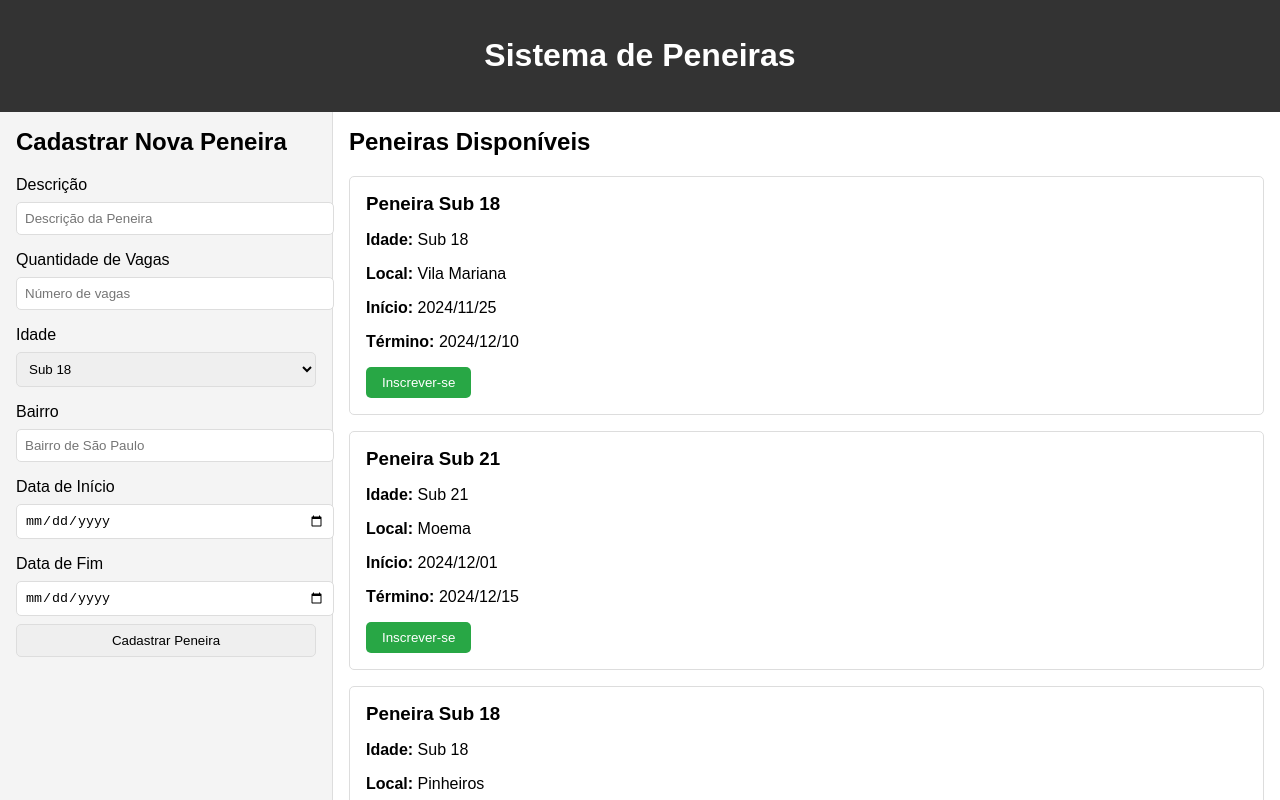
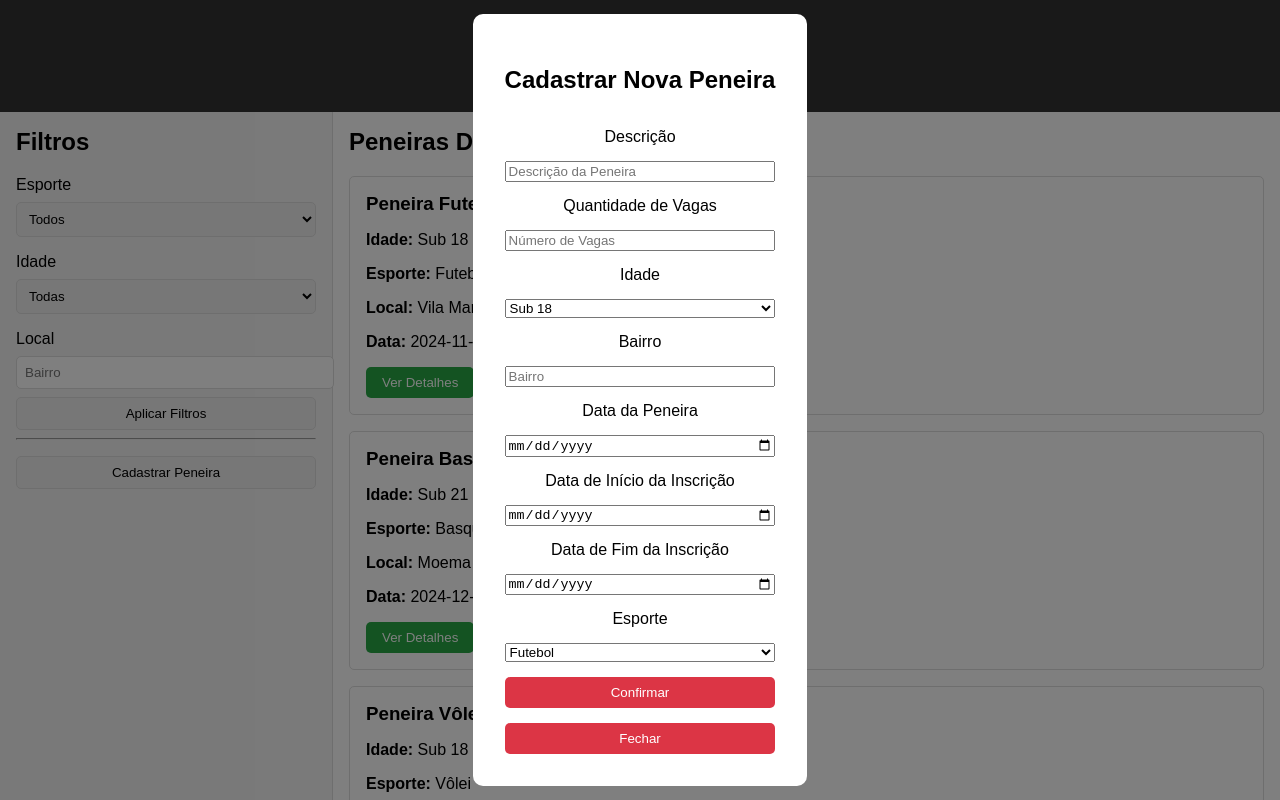
Before and after one commit to ThGalvaon/TalentScout, a plain HTML site: page team.html in a window 1280 px wide. Both pictures are taken after a click on the button "Cadastrar Peneira". Shown: the top 800 px of the page. Drawn offline with Linux system fonts and the light colour scheme.

Commit message:
atualizando a area do time

```diff
--- a/team.html
+++ b/team.html
@@ -3,7 +3,8 @@
 <head>
     <meta charset="UTF-8">
     <meta name="viewport" content="width=device-width, initial-scale=1.0">
-    <title>Sistema de Peneiras</title>
+    <title>Área do Time</title>
+</head>
 <style>
     /* CSS */
     body {
@@ -88,10 +89,14 @@
         display: none;
     }
     .modal-content {
+        display: flex;
+        flex-direction: column;
+        gap: 15px;
         background: #fff;
         padding: 2rem;
         border-radius: 5px;
         text-align: center;
+        border-radius: 10px;
     }
     .modal-content button {
         background: #dc3545;
@@ -105,40 +110,33 @@
         background: #c82333;
     }
 </style>
-</head>
 <body>
-    <!-- HTML -->
     <header class="header">
-        <h1>Sistema de Peneiras</h1>
+        <h1>Área do Time</h1>
     </header>
     <div class="container">
         <!-- Sidebar de Filtros -->
         <aside class="sidebar">
-            <h2>Cadastrar Nova Peneira</h2>
-            <label for="desc">Descrição</label>
-            <input type="text" id="desc" placeholder="Descrição da Peneira">
-
-            <label for="vagas">Quantidade de Vagas</label>
-            <input type="number" id="vagas" placeholder="Número de vagas">
-
-            <label for="idade">Idade</label>
-            <select id="idade">
+            <h2>Filtros</h2>
+            <label for="filter-sport">Esporte</label>
+            <select id="filter-sport">
+                <option value="">Todos</option>
+                <option value="Futebol">Futebol</option>
+                <option value="Basquete">Basquete</option>
+                <option value="Vôlei">Vôlei</option>
+            </select>
+            <label for="filter-age">Idade</label>
+            <select id="filter-age">
+                <option value="">Todas</option>
                 <option value="Sub 18">Sub 18</option>
                 <option value="Sub 21">Sub 21</option>
             </select>
-
-            <label for="bairro">Bairro</label>
-            <input type="text" id="bairro" placeholder="Bairro de São Paulo">
-
-            <label for="dataInicio">Data de Início</label>
-            <input type="date" id="dataInicio">
-
-            <label for="dataFim">Data de Fim</label>
-            <input type="date" id="dataFim">
-
-            <button id="cadastrar-peneira">Cadastrar Peneira</button>
+            <label for="filter-location">Local</label>
+            <input type="text" id="filter-location" placeholder="Bairro">
+            <button onclick="applyFilters()">Aplicar Filtros</button>
+            <hr>
+            <button onclick="openModal()">Cadastrar Peneira</button>
         </aside>
-
 
         <!-- Área de Vagas -->
         <main class="vagas">
@@ -149,35 +147,72 @@
         </main>
     </div>
 
-    <!-- Modal de Inscrição -->
+    <!-- Modal de Cadastro -->
     <div id="modal" class="modal hidden">
         <div class="modal-content">
-            <h2>Inscrição realizada com sucesso!</h2>
-            <p>Você se inscreveu nesta peneira.</p>
-            <button id="close-modal">Fechar</button>
+            <h2>Cadastrar Nova Peneira</h2>
+            <label for="desc">Descrição</label>
+            <input type="text" id="desc" placeholder="Descrição da Peneira">
+            <label for="vagas">Quantidade de Vagas</label>
+            <input type="number" id="vagas" placeholder="Número de Vagas">
+            <label for="idade">Idade</label>
+            <select id="idade">
+                <option value="Sub 18">Sub 18</option>
+                <option value="Sub 21">Sub 21</option>
+            </select>
+            <label for="bairro">Bairro</label>
+            <input type="text" id="bairro" placeholder="Bairro">
+            <label for="dataPeneira">Data da Peneira</label>
+            <input type="date" id="dataPeneira">
+            <label for="dataInicioInscricao">Data de Início da Inscrição</label>
+            <input type="date" id="dataInicioInscricao">
+            <label for="dataFimInscricao">Data de Fim da Inscrição</label>
+            <input type="date" id="dataFimInscricao">
+            <label for="esporte">Esporte</label>
+            <select id="esporte">
+                <option value="Futebol">Futebol</option>
+                <option value="Basquete">Basquete</option>
+                <option value="Vôlei">Vôlei</option>
+            </select>
+            <button onclick="cadastrarPeneira()">Confirmar</button>
+            <button onclick="closeModal()">Fechar</button>
+        </div>
+    </div>
+
+    <!-- Modal de Detalhes -->
+    <div id="detalhes-modal" class="modal hidden">
+        <div class="modal-content">
+            <h2>Detalhes da Peneira</h2>
+            <p><strong>Descrição:</strong> <span id="modal-desc"></span></p>
+            <p><strong>Vagas:</strong> <span id="modal-vagas"></span></p>
+            <p><strong>Idade:</strong> <span id="modal-idade"></span></p>
+            <p><strong>Bairro:</strong> <span id="modal-bairro"></span></p>
+            <p><strong>Data da Peneira:</strong> <span id="modal-dataPeneira"></span></p>
+            <p><strong>Data Início Inscrição:</strong> <span id="modal-dataInicioInscricao"></span></p>
+            <p><strong>Data Fim Inscrição:</strong> <span id="modal-dataFimInscricao"></span></p>
+            <p><strong>Esporte:</strong> <span id="modal-esporte"></span></p>
+            <button onclick="closeDetalhesModal()">Fechar</button>
         </div>
     </div>
 
     <script>
         // Dados Mockados
         const peneiras = [
-            { id: 1, title: "Peneira Sub 18", age: "Sub 18", location: "Vila Mariana", data_inicio: "2024/11/25", data_fim: "2024/12/10" },
-            { id: 2, title: "Peneira Sub 21", age: "Sub 21", location: "Moema", data_inicio: "2024/12/01", data_fim: "2024/12/15" },
-            { id: 3, title: "Peneira Sub 18", age: "Sub 18", location: "Pinheiros", data_inicio: "2024/11/20", data_fim: "2024/11/30" },
+            { id: 1, title: "Peneira Futebol Sub 18", age: "Sub 18", location: "Vila Mariana", esporte: "Futebol", date: "2024-11-25", startInscription: "2024-11-01", endInscription: "2024-11-20" },
+            { id: 2, title: "Peneira Basquete Sub 21", age: "Sub 21", location: "Moema", esporte: "Basquete", date: "2024-12-01", startInscription: "2024-11-10", endInscription: "2024-11-25" },
+            { id: 3, title: "Peneira Vôlei Sub 18", age: "Sub 18", location: "Pinheiros", esporte: "Vôlei", date: "2024-11-20", startInscription: "2024-11-05", endInscription: "2024-11-18" },
         ];
 
         const peneirasList = document.getElementById("peneiras-list");
 
-        // Renderiza as peneiras com as novas informações
-        function renderPeneiras(filterAge = "", filterLocation = "") {
+        function renderPeneiras(filters = {}) {
             peneirasList.innerHTML = "";
             peneiras
                 .filter((peneira) => {
-                    const matchesAge = !filterAge || peneira.age === filterAge;
-                    const matchesLocation =
-                        !filterLocation ||
-                        peneira.location.toLowerCase().includes(filterLocation.toLowerCase());
-                    return matchesAge && matchesLocation;
+                    const matchesSport = !filters.sport || peneira.esporte === filters.sport;
+                    const matchesAge = !filters.age || peneira.age === filters.age;
+                    const matchesLocation = !filters.location || peneira.location.toLowerCase().includes(filters.location.toLowerCase());
+                    return matchesSport && matchesAge && matchesLocation;
                 })
                 .forEach((peneira) => {
                     const vaga = document.createElement("div");
@@ -185,40 +220,77 @@
                     vaga.innerHTML = `
                         <h3>${peneira.title}</h3>
                         <p><strong>Idade:</strong> ${peneira.age}</p>
+                        <p><strong>Esporte:</strong> ${peneira.esporte}</p>
                         <p><strong>Local:</strong> ${peneira.location}</p>
-                        <p><strong>Início:</strong> ${peneira.data_inicio}</p>
-                        <p><strong>Término:</strong> ${peneira.data_fim}</p>
-                        <button onclick="inscrever(${peneira.id})">Inscrever-se</button>
+                        <p><strong>Data:</strong> ${peneira.date}</p>
+                        <button onclick="verDetalhes(${peneira.id})">Ver Detalhes</button>
                     `;
                     peneirasList.appendChild(vaga);
                 });
         }
-        const cadastrarButton = document.getElementById("cadastrar-peneira");
 
-cadastrarButton.addEventListener("click", () => {
+        function openModal() {
+            document.getElementById("modal").classList.remove("hidden");
+        }
+
+        function closeModal() {
+            document.getElementById("modal").classList.add("hidden");
+        }
+
+        function cadastrarPeneira() {
             const desc = document.getElementById("desc").value;
             const vagas = document.getElementById("vagas").value;
             const idade = document.getElementById("idade").value;
             const bairro = document.getElementById("bairro").value;
-    const dataInicio = document.getElementById("dataInicio").value;
-    const dataFim = document.getElementById("dataFim").value;
+            const dataPeneira = document.getElementById("dataPeneira").value;
+            const dataInicioInscricao = document.getElementById("dataInicioInscricao").value;
+            const dataFimInscricao = document.getElementById("dataFimInscricao").value;
+            const esporte = document.getElementById("esporte").value;
 
-    if (desc && vagas && idade && bairro && dataInicio && dataFim) {
+            if (desc && vagas && idade && bairro && dataPeneira && dataInicioInscricao && dataFimInscricao && esporte) {
                 peneiras.push({
                     id: peneiras.length + 1,
                     title: desc,
                     age: idade,
                     location: bairro,
-            data_inicio: dataInicio,
-            data_fim: dataFim,
+                    esporte,
+                    date: dataPeneira,
+                    startInscription: dataInicioInscricao,
+                    endInscription: dataFimInscricao,
                 });
 
                 alert("Peneira cadastrada com sucesso!");
                 renderPeneiras(); // Atualiza a lista com a nova peneira
+                closeModal();
             } else {
                 alert("Por favor, preencha todos os campos.");
             }
-});
+        }
+
+        function verDetalhes(id) {
+            const peneira = peneiras.find(p => p.id === id);
+            document.getElementById("modal-desc").textContent = peneira.title;
+            document.getElementById("modal-vagas").textContent = peneira.vagas;
+            document.getElementById("modal-idade").textContent = peneira.age;
+            document.getElementById("modal-bairro").textContent = peneira.location;
+            document.getElementById("modal-dataPeneira").textContent = peneira.date;
+            document.getElementById("modal-dataInicioInscricao").textContent = peneira.startInscription;
+            document.getElementById("modal-dataFimInscricao").textContent = peneira.endInscription;
+            document.getElementById("modal-esporte").textContent = peneira.esporte;
+            document.getElementById("detalhes-modal").classList.remove("hidden");
+        }
+
+        function closeDetalhesModal() {
+            document.getElementById("detalhes-modal").classList.add("hidden");
+        }
+
+        function applyFilters() {
+            const sport = document.getElementById("filter-sport").value;
+            const age = document.getElementById("filter-age").value;
+            const location = document.getElementById("filter-location").value;
+
+            renderPeneiras({ sport, age, location });
+        }
 
         renderPeneiras();
     </script>
```
Lines whose indentation alone changed are shown as unchanged.
